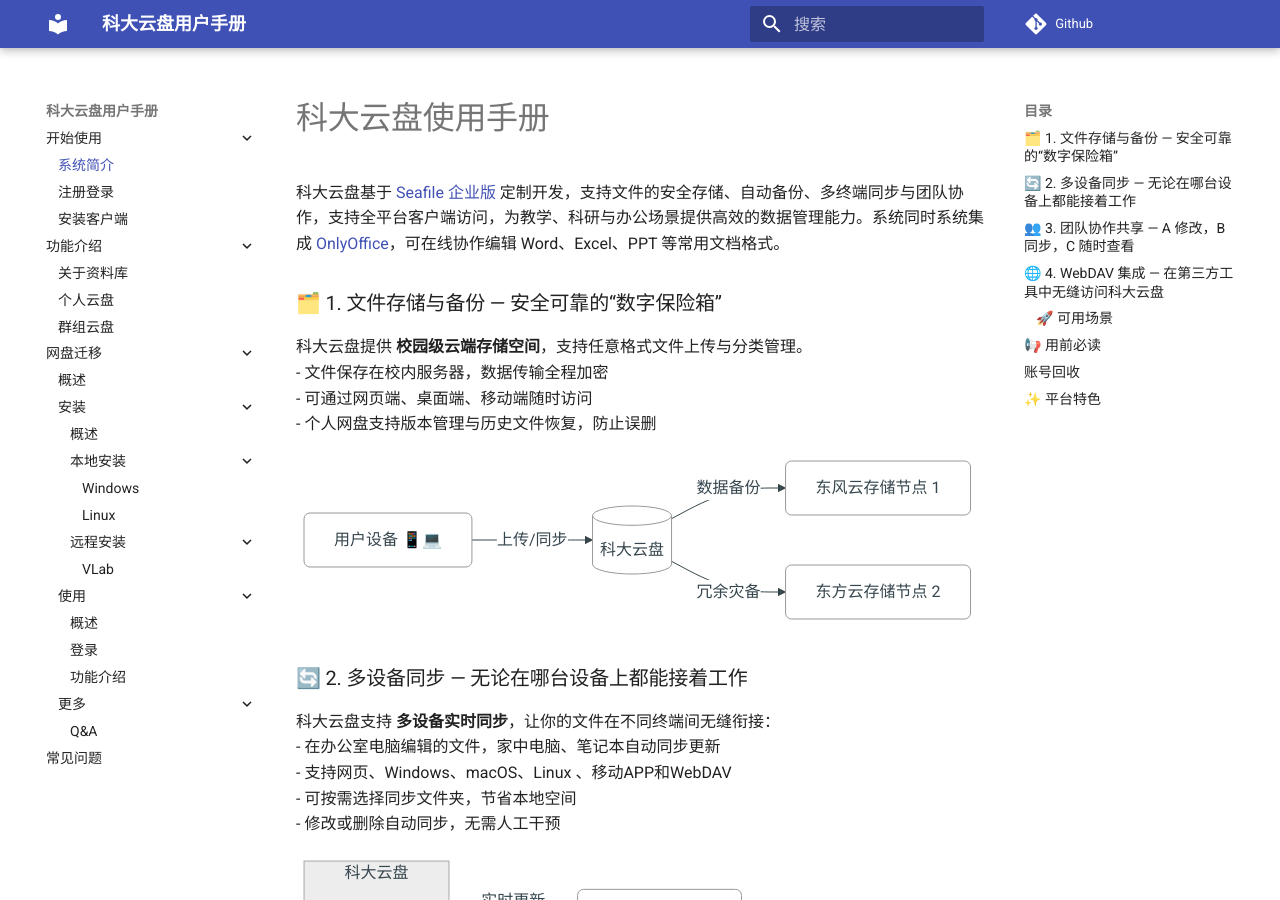
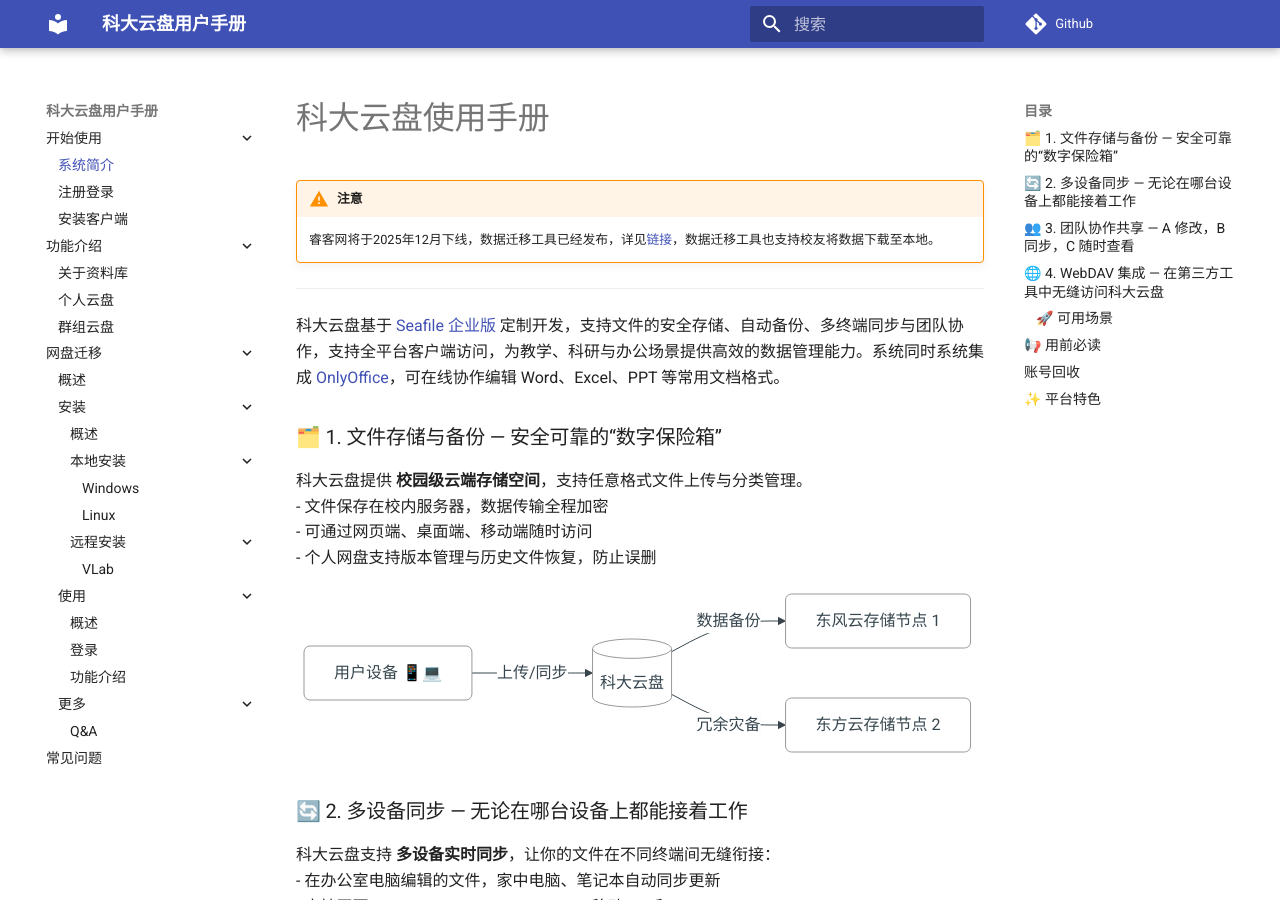
Before and after one commit to wf0229/pan_doc, an MkDocs documentation site: the page built from docs/index.md, in a window 1280 px wide and 900 px high. Built offline with MkDocs 1.6.1 and Material for MkDocs 9.7.7, drawn with Linux system fonts in a browser that asks for light colours; comment, search, counter and statistics services are not loaded; some of the changed text lies outside the part shown.

Commit message:
Update index.md

```diff
--- a/docs/index.md
+++ b/docs/index.md
@@ -1,5 +1,8 @@
 # 科大云盘使用手册
+!!! warning "注意"
 
+    睿客网将于2025年12月下线，数据迁移工具已经发布，详见[链接](https://pan.ustc.edu.cn/doc/transfer/)，数据迁移工具也支持校友将数据下载至本地。
+---
 科大云盘基于 [Seafile 企业版](https://www.seafile.com/features/) 定制开发，支持文件的安全存储、自动备份、多终端同步与团队协作，支持全平台客户端访问，为教学、科研与办公场景提供高效的数据管理能力。系统同时系统集成 [OnlyOffice](https://www.onlyoffice.com/zh/)，可在线协作编辑 Word、Excel、PPT 等常用文档格式。
 
 ### 🗂️ 1. 文件存储与备份 — 安全可靠的“数字保险箱”
```
Also changed, not shown: other parts of docs/index.md (+0 -4 lines).
